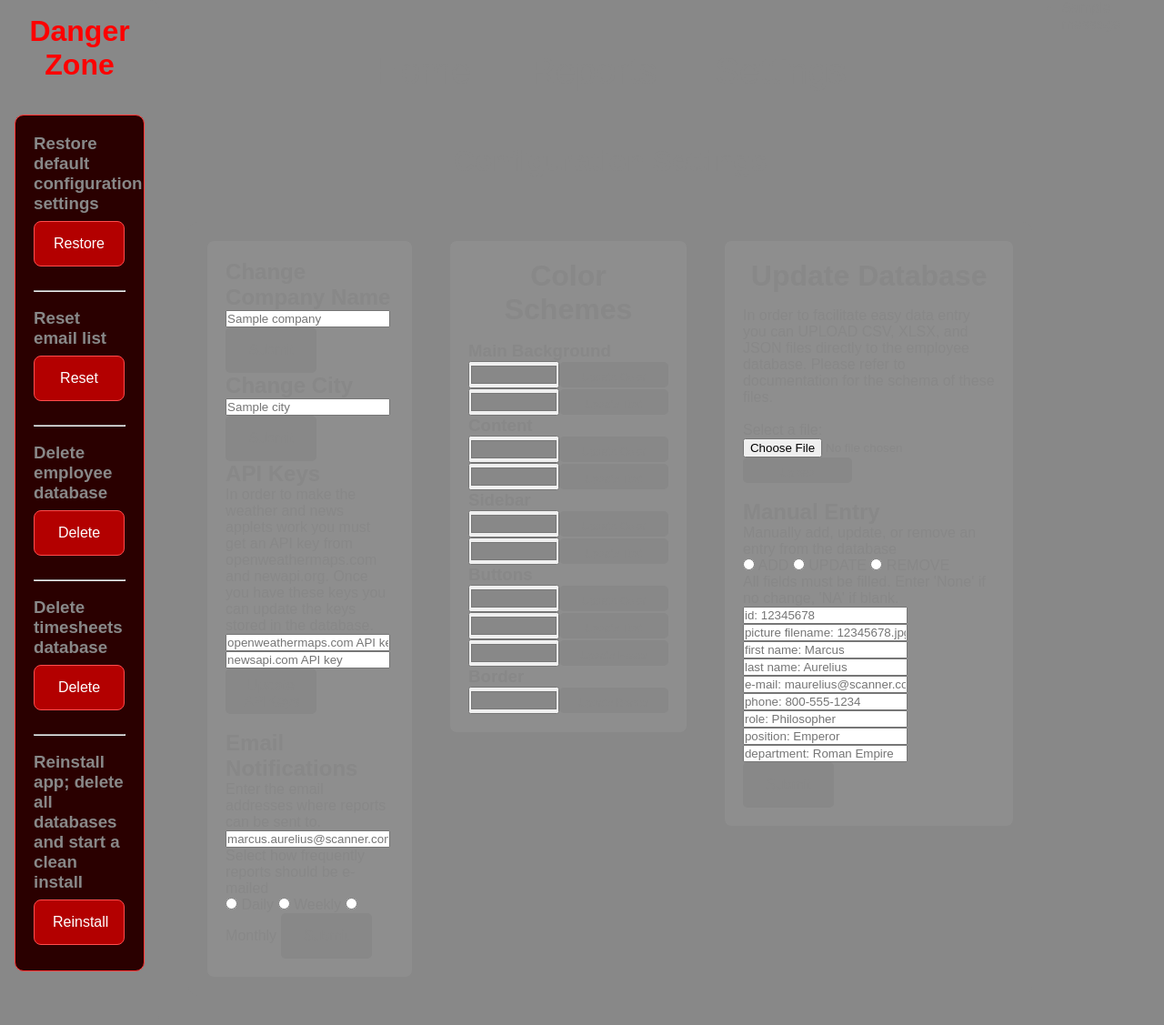
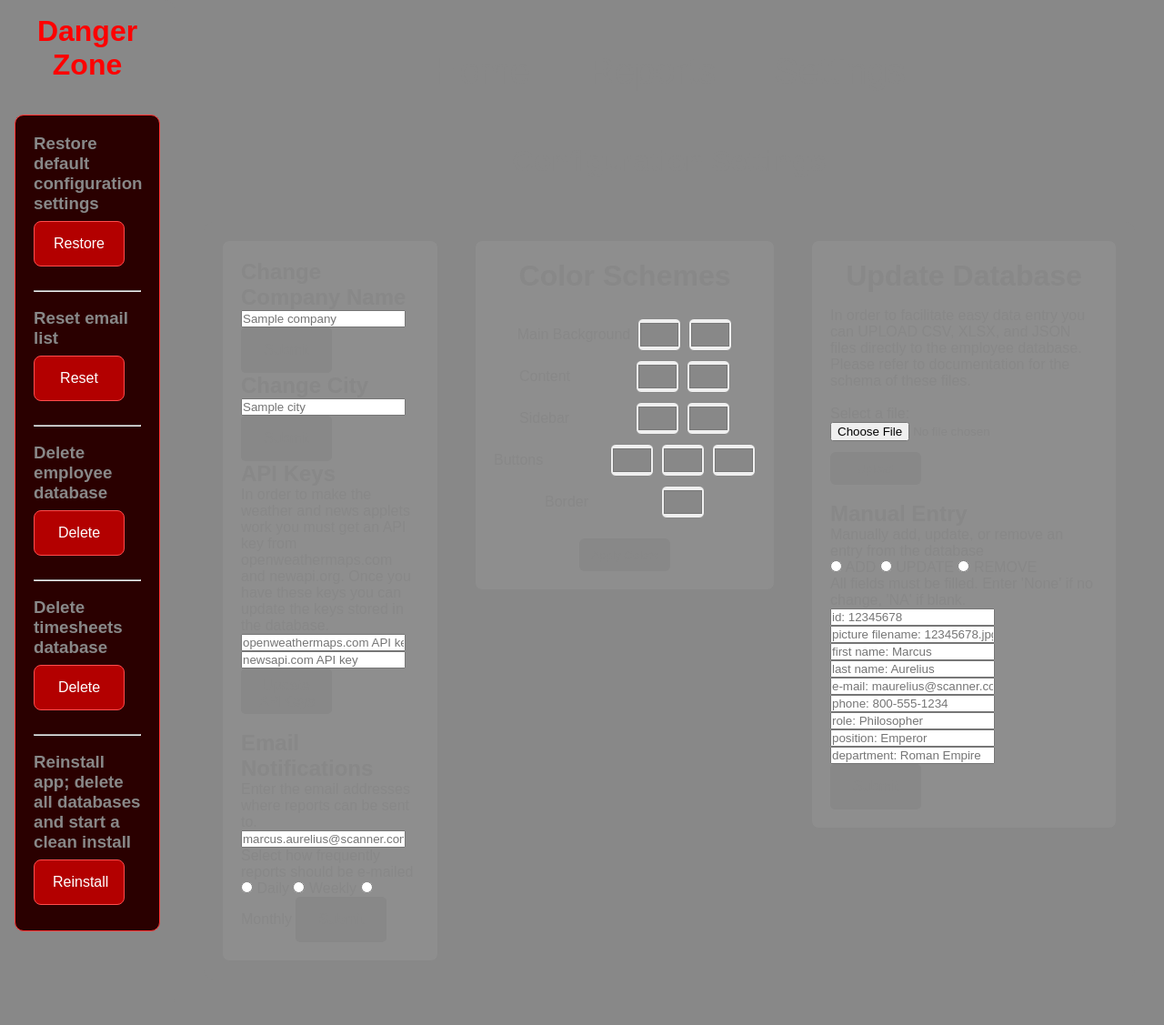
Before and after one commit to whitedragonstudios/Scanner, a Flask app: template templates/settings.html in a window 1280 px wide. Shown: the whole page at 91% size. After the commit the page ends 1024 px from the top, so only its background shows below. Run offline with Flask 3, Linux system fonts and the light colour scheme; the template is opened without the code that fills it: most values are stand-ins (such as "Sample title", 1, 10 or a date in 2020); one stand-in notice (Sample message) is shown; parts of the project's set-up code (start-up, migrations or seed data) failed here and were passed over.

Commit message:
color picker working added live colors to danger and renamed settings_script made the colors all appear together with a single apply button made flash messaged appear in a div css tweaks to match.

```diff
--- a/server.py
+++ b/server.py
@@ -83,8 +83,38 @@
         if action:
             uninstall = Postgre_Install("postgres", password, db_name, port, host)
             if action == "restore":
+                # Get Handler.open_file working
+                user_handle.send_command("DELETE FROM config_database;")
+                user_handle.send_query("SELECT * FROM config_database;")
+                user_handle.send_command("""
+                INSERT INTO config_database (key, value) VALUES
+                    ('config_status', 'False'),
+                    ('config_date', '2025-01-01'),
+                    ('CSV_path', NULL),
+                    ('XLSX_path', NULL),
+                    ('JSON_path', NULL),
+                    ('webpage_title', 'Populus Numerus'),
+                    ('company','Scanner'),
+                    ('main_background_color','#0a0a1f'),
+                    ('main_text_color','#f0f0f0'),
+                    ('content_color', '#1c1c33'),
+                    ('content_text_color', '#ffffff'),
+                    ('sidebar_color','#193763'),
+                    ('sidebar_text_color','#ffffff'),
+                    ('button_color','#1a73ff'),
+                    ('button_text_color','#ffffff'),
+                    ('button_hover_color','#0050b3'),
+                    ('border_color','#3399ff'),
+                    ('city', 'New York City'),
+                    ('lon', '-74.0060152'),
+                    ('lat', '40.7127281'),
+                    ('weather_key', 'baeb0ce1961c460b651e6a3a91bfeac6'),
+                    ('country', 'us'),
+                    ('news_key', '04fbd2b9df7b49f6b6a626b4a4ae36be');
+            """)
+                user_handle.send_query("SELECT * FROM config_database;")
                 msg = "Configuration restored to defaults"
-                # Get Handler.open_file working
+
             elif action == "clear":
                 print("emails cleared")
                 user_handle.send_command("DELETE FROM email_list;")
@@ -137,10 +167,12 @@
 
 
         # color updates dynamically
-        for key, value in request.form.items():
-            if hasattr(config, key):
-                setattr(config, key, value)
-                flash(f"{key} updated!", "success")
+        if request.form.get("form_type") == "colors":
+                for key, value in request.form.items():
+                    if hasattr(config, key):
+                        setattr(config, key, value)
+                        user_handle.update_config(key, value)
+                        flash(f"{key} updated!", "success")
                 return redirect(url_for("frontend.settings"))
 
         # file upload
--- a/static/js/danger.js
+++ b/static/js/settings_script.js
@@ -40,3 +40,32 @@
         }
     });
 });
+
+
+document.addEventListener("DOMContentLoaded", () => {
+    // Map input IDs to CSS variables
+    const colorMap = {
+        main_background_color: "--bg-color",
+        main_text_color: "--text-color",
+        content_color: "--content-color",
+        content_text_color: "--content-text-color",
+        sidebar_color: "--sidebar-color",
+        sidebar_text_color: "--sidebar-text-color",
+        button_color: "--button-color",
+        button_text_color: "--button-text-color",
+        button_hover_color: "--button-hover-color",
+        border_color: "--border-color"
+    };
+
+    // For each color input, listen for changes
+    Object.keys(colorMap).forEach(inputId => {
+        const input = document.getElementById(inputId);
+        if (!input) return;
+
+        input.addEventListener("input", (e) => {
+            const cssVar = colorMap[inputId];
+            const value = e.target.value;
+            document.documentElement.style.setProperty(cssVar, value);
+        });
+    });
+});
--- a/static/styles/style.css
+++ b/static/styles/style.css
@@ -49,20 +49,46 @@
     display: flex;
     align-items: center;
 }
-.color_button{
-    width: 120px;
-    height: 28px;
-    font-size: 12px;
 
+.color-section {
+    display: flex;
+    flex-direction: column;
+    gap: 12px;
 }
 
-.color-text-box{
-    width: 100px;
-    height: 30px;
-    font-size: 12px;
+.color-section form {
     display: flex;
-  align-items: center;
+    flex-direction: column;
+    gap: 10px;
 }
+
+.color-row {
+    display: flex;
+    align-items: center;
+    gap: 8px;
+}
+
+.color-row label {
+    min-width: 120px;
+}
+
+.color-text-box {
+    width: 48px;
+    height: 36px;
+    border-radius: 6px;
+    border: 1px solid var(--border-color);
+}
+
+.color_button {
+    margin-top: 12px;
+    height: 36px;
+    padding: 6px 12px;
+    font-size: 13px;
+    border-radius: 6px;
+    align-self: center;
+}
+
+
 .largeTextbox {
     width: 240px;
     height: 50px;
--- a/templates/settings.html
+++ b/templates/settings.html
@@ -69,6 +69,20 @@
                 <a href="/settings">Settings</a>
             </div>
             <h1>Configuration Settings</h1>
+
+            <div id="flash-messages">
+                {% with messages = get_flashed_messages(with_categories=true) %}
+                    {% if messages %}
+                        {% for category, message in messages %}
+                            <div class="flash {{ category }}">
+                                {{ message }}
+                            </div>
+                        {% endfor %}
+                    {% endif %}
+                {% endwith %}
+            </div>
+
+
             <div class="content">
                 <!-- Left Div: forms -->
                 <div class="left-div">
@@ -107,55 +121,45 @@
                     </form>
                 </div>
                 <div class="middle-div">
-                    <h1>Color<br>Schemes</h1>
-                    <!-- Main -->
-                    <h3>Main Background</h3>
-                    <form action="/settings" method="post">
-                        <input class="color-text-box" type="color" name="mbgcolor" id="mbgcolor" value="{{ cf.main_background_color }}" required>
-                        <button class="color_button" type="submit">Update Color</button>
-                    </form>
-                    <form action="/settings" method="post">
-                        <input class="color-text-box" type="color" name="mtxtcolor" id="mtxtcolor" value="{{ cf.main_text_color }}" required>
-                        <button class="color_button" type="submit">Update Text</button>
-                    </form>
-                    <!-- Content -->
-                    <h3>Content</h3>
-                    <form action="/settings" method="post">
-                        <input class="color-text-box" type="color" name="cbgcolor" id="cbgcolor" value="{{ cf.content_color }}" required>
-                        <button class="color_button" type="submit">Update Color</button>
-                    </form>
-                    <form action="/settings" method="post">
-                        <input class="color-text-box" type="color" name="ctxtcolor" id="ctxtcolor" value="{{ cf.content_text_color }}" required>
-                        <button class="color_button" type="submit">Update Text</button>
-                    </form>
-                    <h3>Sidebar</h3>
-                    <form action="/settings" method="post">
-                        <input class="color-text-box" type="color" name="sbgcolor" id="sbgcolor" value="{{ cf.sidebar_color }}" required>
-                        <button class="color_button" type="submit">Update Color</button>
-                    </form>
-                    <form action="/settings" method="post">
-                        <input class="color-text-box" type="color" name="stxtcolor" id="stxtcolor" value="{{ cf.sidebar_text_color }}" required>
-                        <button class="color_button" type="submit">Update Text</button>
-                    </form>
-                    <h3>Buttons</h3>
-                    <form action="/settings" method="post">
-                        <input class="color-text-box" type="color" name="bbgcolor" id="bbgcolor" value="{{ cf.button_color }}" required>
-                        <button class="color_button" type="submit">Update Color</button>
-                    </form>
-                    <form action="/settings" method="post">
-                        <input class="color-text-box" type="color" name="btxtcolor" id="btxtcolor" value="{{ cf.button_text_color }}" required>
-                        <button class="color_button" type="submit">Update Text</button>
-                    </form>
-                    <form action="/settings" method="post">
-                        <input class="color-text-box" type="color" name="bhovercolor" id="bhovercolor" value="{{ cf.button_hover_color }}" required>
-                        <button class="color_button" type="submit">Update Hover</button>
-                    </form>
-                    <h3>Border</h3>
-                    <form action="/settings" method="post">
-                        <input class="color-text-box" type="color" name="bordercolor" id="bordercolor" value="{{ cf.border_color }}" required>
-                        <button class="color_button" type="submit">Update Border</button>
-                    </form>
+                    <div class="color-section">
+                        <h1>Color Schemes</h1>
+                        <form action="/settings" method="post">
+                            <!-- Main Background -->
+                            <div class="color-row">
+                                <label for="main_background_color">Main Background</label>
+                                <input class="color-text-box" type="color" name="main_background_color" id="main_background_color" value="{{ cf.main_background_color }}" required>
+                                <input class="color-text-box" type="color" name="main_text_color" id="main_text_color" value="{{ cf.main_text_color }}" required>
+                            </div>
+                            <!-- Content -->
+                            <div class="color-row">
+                                <label for="content_color">Content</label>
+                                <input class="color-text-box" type="color" name="content_color" id="content_color" value="{{ cf.content_color }}" required>
+                                <input class="color-text-box" type="color" name="content_text_color" id="content_text_color" value="{{ cf.content_text_color }}" required>
+                            </div>
+                            <!-- Sidebar -->
+                            <div class="color-row">
+                                <label for="sidebar_color">Sidebar</label>
+                                <input class="color-text-box" type="color" name="sidebar_color" id="sidebar_color" value="{{ cf.sidebar_color }}" required>
+                                <input class="color-text-box" type="color" name="sidebar_text_color" id="sidebar_text_color" value="{{ cf.sidebar_text_color }}" required>
+                            </div>
+                            <!-- Buttons -->
+                            <div class="color-row">
+                                <label for="button_color">Buttons</label>
+                                <input class="color-text-box" type="color" name="button_color" id="button_color" value="{{ cf.button_color }}" required>
+                                <input class="color-text-box" type="color" name="button_text_color" id="button_text_color" value="{{ cf.button_text_color }}" required>
+                                <input class="color-text-box" type="color" name="button_hover_color" id="button_hover_color" value="{{ cf.button_hover_color }}" required>
+                            </div>
+                            <!-- Border -->
+                            <div class="color-row">
+                                <label for="border_color">Border</label>
+                                <input class="color-text-box" type="color" name="border_color" id="border_color" value="{{ cf.border_color }}" required>
+                            </div>
+                            <button class="color_button" type="submit">Apply Colors</button>
+                            <input type="hidden" name="form_type" value="colors">
+                        </form>
+                    </div>
                 </div>
+
 
                 <div class="right-div">
                    <h1> Update Database</h1>
@@ -202,15 +206,6 @@
             </div>
         </div>
     </div>
-    <!--<script src="{{ url_for('static', filename='js/danger.js') }}"></script>-->
-        {% with messages = get_flashed_messages(with_categories=true) %}
-            {% if messages %}
-                <ul class="flashes">
-                {% for category, message in messages %}
-                    <li class="{{ category }}">{{ message }}</li>
-                {% endfor %}
-                </ul>
-            {% endif %}
-        {% endwith %}
+    <script src="{{ url_for('static', filename='js/settings_script.js') }}"></script>
 </body>
 </html>
```
Also changed, not shown: other parts of static/styles/style.css (+35 -0 lines).
